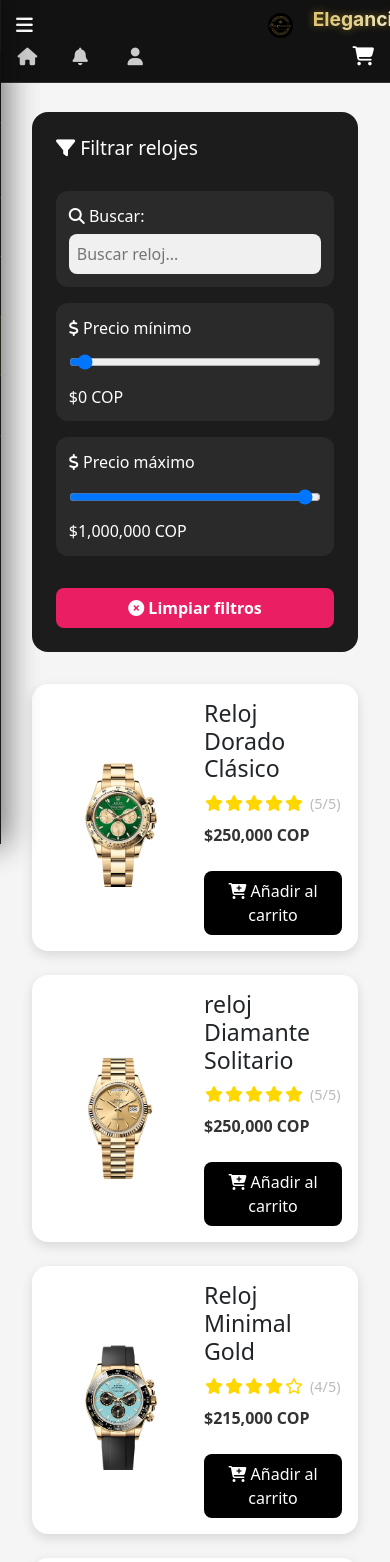
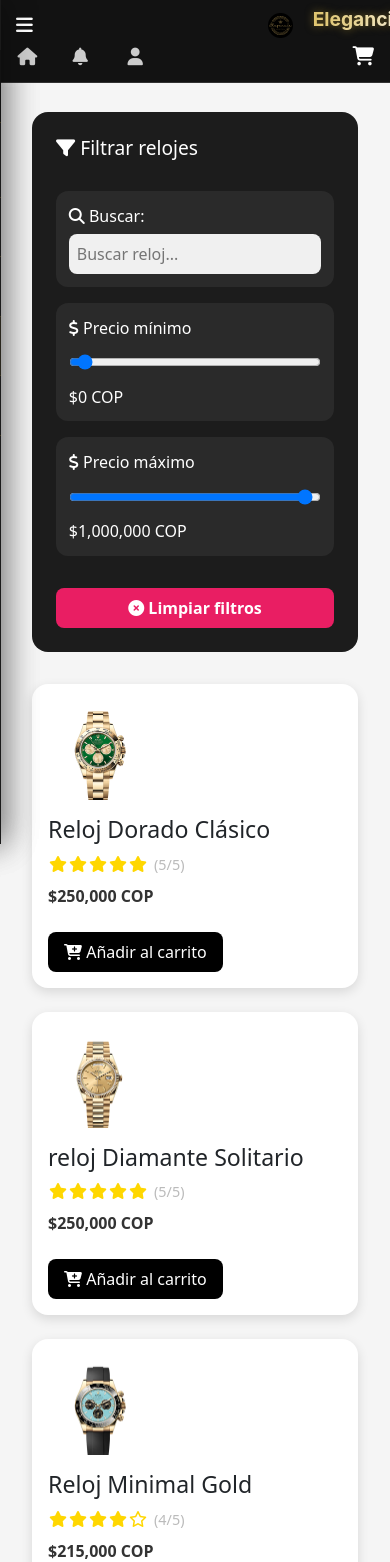
Before and after one commit to Danithza/joyeria-universidad, a Vue app: page /relojes in a window 390 px wide. Shown: the top 1562 px of the page. Built offline with nearby package versions, Linux system fonts and the light colour scheme.

Commit message:
tengo ansiedad

```diff
--- a/src/views/Catalogo/Relojes.vue
+++ b/src/views/Catalogo/Relojes.vue
@@ -386,7 +386,7 @@ button:hover {
   color: #bbb;
 }
 
-/* Estilos del Modal */
+/* MODAL */
 .modal-overlay {
   position: fixed;
   top: 0;
@@ -399,7 +399,6 @@ button:hover {
   align-items: center;
   z-index: 1000;
 }
-
 .modal-contenido {
   background: #fff;
   border-radius: 16px;
@@ -415,7 +414,6 @@ button:hover {
   background: #1e1e1e;
   color: #fff;
 }
-
 .modal-cerrar {
   position: absolute;
   top: 15px;
@@ -443,21 +441,18 @@ button:hover {
   align-items: center;
   justify-content: center;
 }
-
 .modal-imagen {
   max-width: 100%;
   max-height: 400px;
   border-radius: 12px;
   object-fit: contain;
 }
-
 .modal-info {
   flex: 1;
   padding: 2rem;
   display: flex;
   flex-direction: column;
 }
-
 .modal-precio {
   font-size: 1.5rem;
   font-weight: bold;
@@ -467,7 +462,6 @@ button:hover {
 .dark .modal-precio {
   color: #ddd;
 }
-
 .modal-descripcion {
   margin: 1rem 0;
   line-height: 1.6;
@@ -476,13 +470,11 @@ button:hover {
 .dark .modal-descripcion {
   color: #aaa;
 }
-
 .modal-botones {
   display: flex;
   gap: 1rem;
   margin-top: auto;
 }
-
 .modal-comprar {
   background: #e91e63;
   color: white;
@@ -492,7 +484,6 @@ button:hover {
 .modal-comprar:hover {
   background: #c2185b;
 }
-
 .modal-cerrar-btn {
   background: #666;
   color: white;
@@ -509,7 +500,13 @@ button:hover {
   background: #333;
 }
 
-@media (max-width: 768px) {
+/* RESPONSIVE */
+@media (max-width: 1200px) {
+  .grid-horizontal {
+    grid-template-columns: repeat(2, 1fr);
+  }
+}
+@media (max-width: 1024px) {
   .main-layout {
     flex-direction: column;
   }
@@ -519,23 +516,30 @@ button:hover {
   .grid-horizontal {
     grid-template-columns: 1fr;
   }
-
   .modal-contenido {
     flex-direction: column;
     width: 90%;
-    max-height: 90vh;
   }
-
-  .modal-imagen-container {
+  .modal-imagen-container,
+  .modal-info {
     padding: 1rem;
   }
-
-  .modal-info {
-    padding: 1.5rem;
-  }
-
   .modal-botones {
     flex-direction: column;
   }
 }
+@media (max-width: 600px) {
+  .imagen-horizontal {
+    width: 100px;
+    height: 100px;
+  }
+  .tarjeta-producto.horizontal {
+    flex-direction: column;
+    align-items: flex-start;
+  }
+  .modal-imagen {
+    max-height: 250px;
+  }
+}
+
 </style>
```
